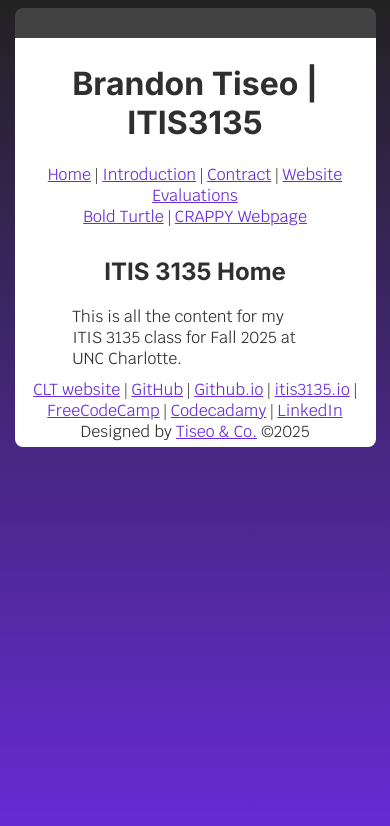
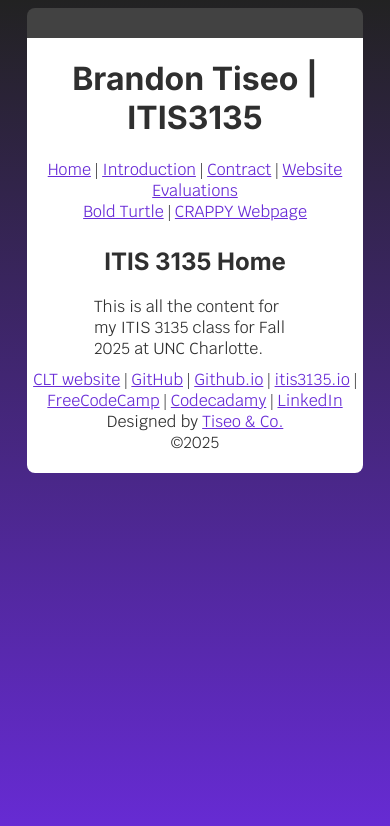
Before and after one commit to BrandonTiseo/BrandonTiseo.github.io, a plain HTML site: page itis3135/index.html in a window 390 px wide. Drawn offline with Linux system fonts and the light colour scheme.

Commit message:
added media queries and site viewability improvements

```diff
--- a/itis3135/styles/default.css
+++ b/itis3135/styles/default.css
@@ -5,13 +5,31 @@ body {
     text-align: center;
     color: #2f2f2f;
 }
+header{
+    background-color: #fff;
+    max-width: 1200px;
+    width: 90%;
+    margin: 0 auto;
+}
 
-header, main, footer {
+main{
     background-color: #fff;
-    max-width: 90vmin;
+    max-width: 1200px;
+    width: 90%;
     margin: 0 auto;
-    padding: 5px;
+    padding-top: 5px;
+    padding-bottom: 5px;
 }
+
+footer{
+    background-color: #fff;
+    max-width: 1200px;
+    width: 90%;
+    margin: 0 auto;
+    padding-top: 5px;
+    padding-bottom: 20px;
+}
+
 
 h1, h2, h3, b{
     font-family:'Inter';
@@ -36,7 +54,8 @@ footer{
 
 p{
     margin: 0 auto;
-    width: 70%;
+    width: 60%;
+    max-width: fit-content;
     text-align: left;
 }
 
@@ -81,3 +100,47 @@ a:visited{
     display: inline;
     margin: 0;
 }
+
+
+/* Rule Overrides For Laptops / Small Screens */
+@media screen and ( min-width: 981px ) and ( max-width: 1400px ) {
+    header{
+        max-width: 1400px;
+    }
+
+    main{
+        max-width: 1400px;
+    }
+
+    footer{
+        max-width: 1400px;
+    }
+}
+/* Rule Overrides For Tablet Devices */
+@media screen and ( min-width: 601px ) and ( max-width: 980px )  {
+    header{
+        max-width: 980px;
+    }
+
+    main{
+        max-width: 980px;
+    }
+
+    footer{
+        max-width: 980px;
+    }
+}
+/* Rule Overrides For Mobile Devices */
+@media screen and ( min-width: 370px ) and ( max-width: 600px ) {
+    header{
+        max-width: 600px;
+    }
+
+    main{
+        max-width: 600px;
+    }
+
+    footer{
+        max-width: 600px;
+    }
+}
--- a/whimsical_company/styles/styles.css
+++ b/whimsical_company/styles/styles.css
@@ -28,7 +28,7 @@ header{
 main{
     margin: 0 auto;
     width: 90%;
-    max-width: 800px;
+    max-width: 1200px;
     flex: 1;
 }
 
@@ -139,3 +139,47 @@ footer p {
     width: 500px;
     height: 375px;
 }
+
+
+/* Rule Overrides For Laptops / Small Screens */
+@media screen and ( min-width: 981px ) and ( max-width: 1400px ) {
+    header{
+        max-width: 1400px;
+    }
+
+    main{
+        max-width: 1400px;
+    }
+
+    footer{
+        max-width: 1400px;
+    }
+}
+/* Rule Overrides For Tablet Devices */
+@media screen and ( min-width: 601px ) and ( max-width: 980px )  {
+    header{
+        max-width: 980px;
+    }
+
+    main{
+        max-width: 980px;
+    }
+
+    footer{
+        max-width: 980px;
+    }
+}
+/* Rule Overrides For Mobile Devices */
+@media screen and ( min-width: 370px ) and ( max-width: 600px ) {
+    header{
+        max-width: 600px;
+    }
+
+    main{
+        max-width: 600px;
+    }
+
+    footer{
+        max-width: 600px;
+    }
+}
```
Also changed, not shown: itis3135/tiseoandco.com/index.html (+46 -1 lines).
